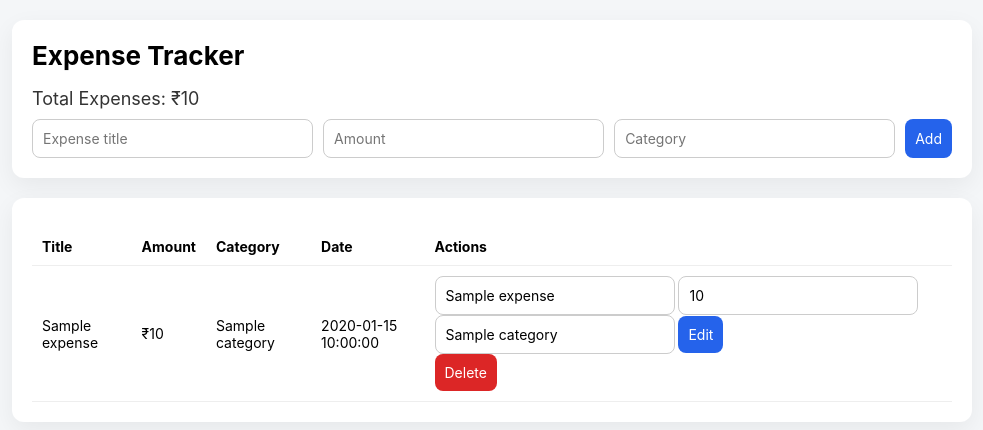
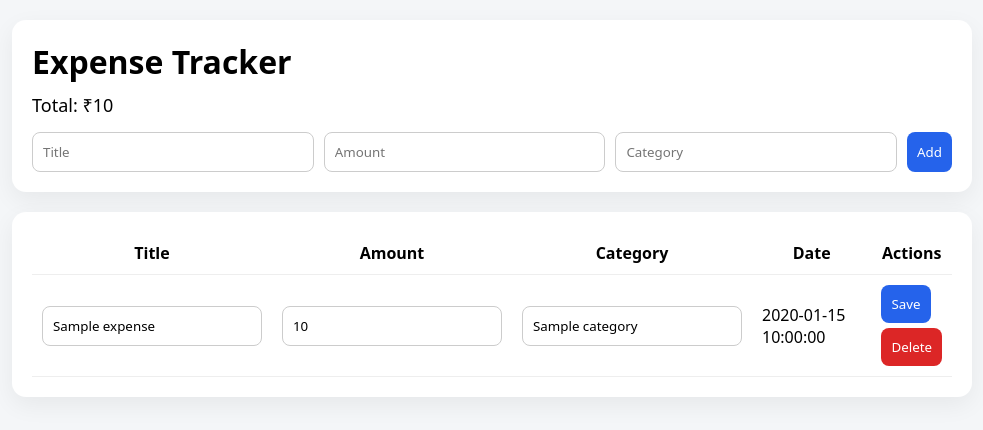
Before and after one commit to Ajay66-sketch/expense-tracker, a Flask app: template templates/index.html in a window 1280 px wide. Shown: the top 430 px of the page, without its empty margins (148-1131 px from the left). Run offline with Flask 3, Linux system fonts and the light colour scheme; the template is opened without the code that fills it: most values are stand-ins (such as "Sample title", 1, 10 or a date in 2020).

Commit message:
Clean production setup

```diff
--- a/app.py
+++ b/app.py
@@ -1,31 +1,17 @@
-from flask import Flask, request, redirect, render_template
+from flask import Flask, render_template, request, redirect, url_for
 import sqlite3
-import os
 from datetime import datetime
 
 app = Flask(__name__)
 DB_NAME = "expenses.db"
 
-# ---------- DATABASE ----------
+
+# ---------- DB ----------
 def get_db():
     conn = sqlite3.connect(DB_NAME)
     conn.row_factory = sqlite3.Row
     return conn
 
-# Auto-create DB if missing (for Render deployment)
-if not os.path.exists(DB_NAME):
-    conn = get_db()
-    conn.execute("""
-        CREATE TABLE expenses (
-            id INTEGER PRIMARY KEY AUTOINCREMENT,
-            title TEXT NOT NULL,
-            amount INTEGER NOT NULL,
-            category TEXT NOT NULL,
-            created_at TEXT NOT NULL
-        )
-    """)
-    conn.commit()
-    conn.close()
 
 # ---------- HOME ----------
 @app.route("/", methods=["GET", "POST"])
@@ -33,39 +19,51 @@ def index():
     conn = get_db()
 
     if request.method == "POST":
-        title = request.form.get("title", "").strip()
-        amount = request.form.get("amount")
-        category = request.form.get("category", "").strip()
+        title = request.form["title"].strip()
+        amount = request.form["amount"]
+        category = request.form["category"].strip()
 
         if title and amount and category:
             conn.execute(
-                "INSERT INTO expenses (title, amount, category, created_at) VALUES (?, ?, ?, ?)",
-                (title, amount, category, datetime.now().strftime("%Y-%m-%d %H:%M:%S"))
+                """
+                INSERT INTO expenses (title, amount, category, created_at)
+                VALUES (?, ?, ?, ?)
+                """,
+                (title, amount, category, datetime.now().strftime("%Y-%m-%d %H:%M")),
             )
             conn.commit()
-        return redirect("/")
 
-    expenses = conn.execute("SELECT * FROM expenses ORDER BY id DESC").fetchall()
-    total = conn.execute("SELECT COALESCE(SUM(amount),0) FROM expenses").fetchone()[0]
+        return redirect(url_for("index"))
+
+    expenses = conn.execute(
+        "SELECT * FROM expenses ORDER BY id DESC"
+    ).fetchall()
+
+    total = conn.execute(
+        "SELECT COALESCE(SUM(amount),0) FROM expenses"
+    ).fetchone()[0]
+
     conn.close()
     return render_template("index.html", expenses=expenses, total=total)
+
 
 # ---------- EDIT ----------
 @app.route("/edit/<int:id>", methods=["POST"])
 def edit(id):
-    title = request.form.get("title", "").strip()
-    amount = request.form.get("amount")
-    category = request.form.get("category", "").strip()
+    title = request.form["title"]
+    amount = request.form["amount"]
+    category = request.form["category"]
 
-    if title and amount and category:
-        conn = get_db()
-        conn.execute(
-            "UPDATE expenses SET title=?, amount=?, category=? WHERE id=?",
-            (title, amount, category, id)
-        )
-        conn.commit()
-        conn.close()
-    return redirect("/")
+    conn = get_db()
+    conn.execute(
+        "UPDATE expenses SET title=?, amount=?, category=? WHERE id=?",
+        (title, amount, category, id),
+    )
+    conn.commit()
+    conn.close()
+
+    return redirect(url_for("index"))
+
 
 # ---------- DELETE ----------
 @app.route("/delete/<int:id>", methods=["POST"])
@@ -74,9 +72,9 @@ def delete(id):
     conn.execute("DELETE FROM expenses WHERE id=?", (id,))
     conn.commit()
     conn.close()
-    return redirect("/")
 
-# ---------- RUN ----------
+    return redirect(url_for("index"))
+
+
 if __name__ == "__main__":
-    port = int(os.environ.get("PORT", 5000))
-    app.run(host="0.0.0.0", port=port, debug=False)
+    app.run(host="0.0.0.0", port=5000)
--- a/requirements.txt
+++ b/requirements.txt
@@ -5,4 +5,3 @@ itsdangerous==2.2.0
 Jinja2==3.1.6
 MarkupSafe==3.0.3
 Werkzeug==3.1.4
-gunicorn
--- a/templates/index.html
+++ b/templates/index.html
@@ -1,79 +1,142 @@
 <!DOCTYPE html>
-<html lang="en">
+<html>
 <head>
-<meta name="viewport" content="width=device-width, initial-scale=1.0">
+<meta name="viewport" content="width=device-width, initial-scale=1">
 <title>Expense Tracker</title>
+
 <style>
-* { box-sizing: border-box; font-family: -apple-system, BlinkMacSystemFont, "Segoe UI", Roboto, sans-serif; }
-body { background:#f4f6f8; margin:0; padding:0; }
-.container { max-width: 1000px; margin:auto; padding:20px; }
-.card { background:#fff; border-radius:12px; padding:20px; box-shadow:0 8px 25px rgba(0,0,0,0.06); margin-bottom:20px; }
-h1 { margin-top:0; font-size:26px; }
-.total { font-size:18px; color:#333; margin-bottom:10px; }
+* { box-sizing: border-box; font-family: system-ui, -apple-system, Segoe UI, Roboto; }
 
-/* FORM */
-.form-grid { display:grid; grid-template-columns: 1fr 1fr 1fr auto; gap:10px; }
-input, button { padding:10px; border-radius:8px; border:1px solid #ccc; font-size:14px; }
-button { background:#2563eb; color:white; border:none; cursor:pointer; }
-button:hover { background:#1e4fd8; }
+body {
+    background: #f4f6f8;
+    margin: 0;
+}
 
-/* TABLE */
-.table-wrapper { overflow-x:auto; }
-table { width:100%; border-collapse:collapse; margin-top:10px; }
-th, td { padding:10px; border-bottom:1px solid #eee; text-align:left; font-size:14px; }
-.actions form { display:inline-block; }
+.container {
+    max-width: 1000px;
+    margin: auto;
+    padding: 20px;
+}
 
-/* MOBILE */
-@media (max-width:700px) {
-    .form-grid { grid-template-columns: 1fr; }
-    table, thead { display:block; }
-    tr { display:block; margin-bottom:15px; background:#fafafa; padding:10px; border-radius:8px; }
-    td { display:flex; justify-content:space-between; border:none; padding:6px 0; }
-    th { display:none; }
+.card {
+    background: white;
+    border-radius: 14px;
+    padding: 20px;
+    margin-bottom: 20px;
+    box-shadow: 0 8px 25px rgba(0,0,0,.06);
+}
+
+h1 { margin: 0 0 10px; }
+
+.total { font-size: 18px; margin-bottom: 15px; }
+
+form.add-form {
+    display: grid;
+    grid-template-columns: 1fr 1fr 1fr auto;
+    gap: 10px;
+}
+
+input, button {
+    padding: 10px;
+    border-radius: 8px;
+    border: 1px solid #ccc;
+}
+
+button {
+    background: #2563eb;
+    color: white;
+    border: none;
+    cursor: pointer;
+}
+
+button.delete {
+    background: #dc2626;
+}
+
+table {
+    width: 100%;
+    border-collapse: collapse;
+}
+
+th, td {
+    padding: 10px;
+    border-bottom: 1px solid #eee;
+}
+
+@media (max-width: 700px) {
+    form.add-form {
+        grid-template-columns: 1fr;
+    }
+
+    table, thead {
+        display: block;
+    }
+
+    tr {
+        display: block;
+        margin-bottom: 15px;
+        background: #fafafa;
+        padding: 10px;
+        border-radius: 10px;
+    }
+
+    td {
+        display: flex;
+        justify-content: space-between;
+        border: none;
+    }
+
+    th { display: none; }
 }
 </style>
 </head>
+
 <body>
 <div class="container">
+
 <div class="card">
 <h1>Expense Tracker</h1>
-    <div class="total">Total Expenses: ₹{{ total }}</div>
-    <form method="POST" class="form-grid">
-      <input name="title" placeholder="Expense title" required>
+<div class="total">Total: ₹{{ total }}</div>
+
+<form method="POST" class="add-form">
+    <input name="title" placeholder="Title" required>
     <input name="amount" type="number" placeholder="Amount" required>
     <input name="category" placeholder="Category" required>
     <button>Add</button>
 </form>
 </div>
 
-  <div class="card table-wrapper">
+<div class="card">
 <table>
 <thead>
-        <tr><th>Title</th><th>Amount</th><th>Category</th><th>Date</th><th>Actions</th></tr>
+<tr>
+<th>Title</th><th>Amount</th><th>Category</th><th>Date</th><th>Actions</th>
+</tr>
 </thead>
 <tbody>
+
 {% for e in expenses %}
 <tr>
-          <td>{{ e.title }}</td>
-          <td>₹{{ e.amount }}</td>
-          <td>{{ e.category }}</td>
+<form method="POST" action="/edit/{{ e.id }}">
+<td><input name="title" value="{{ e.title }}" required></td>
+<td><input name="amount" type="number" value="{{ e.amount }}" required></td>
+<td><input name="category" value="{{ e.category }}" required></td>
 <td>{{ e.created_at }}</td>
-          <td class="actions">
-            <form method="POST" action="/edit/{{ e.id }}">
-              <input name="title" value="{{ e.title }}" required>
-              <input name="amount" type="number" value="{{ e.amount }}" required>
-              <input name="category" value="{{ e.category }}" required>
-              <button>Edit</button>
+<td>
+    <button type="submit">Save</button>
 </form>
-            <form method="POST" action="/delete/{{ e.id }}">
-              <button style="background:#dc2626">Delete</button>
+
+<form method="POST" action="/delete/{{ e.id }}" style="margin-top:5px;">
+    <button type="submit" class="delete">Delete</button>
 </form>
 </td>
 </tr>
 {% endfor %}
+
 </tbody>
 </table>
 </div>
+
 </div>
 </body>
 </html>
```
Also changed, not shown: 2 other files. Lines whose indentation alone changed are shown as unchanged.
